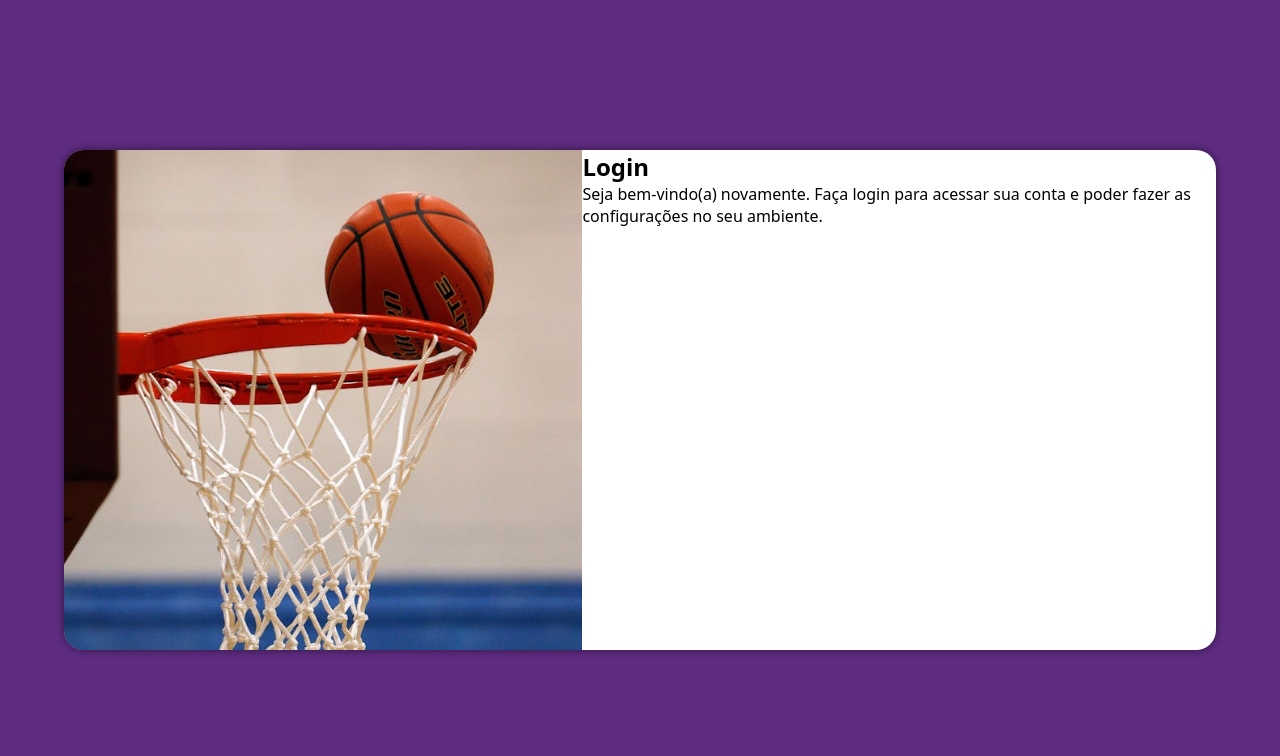
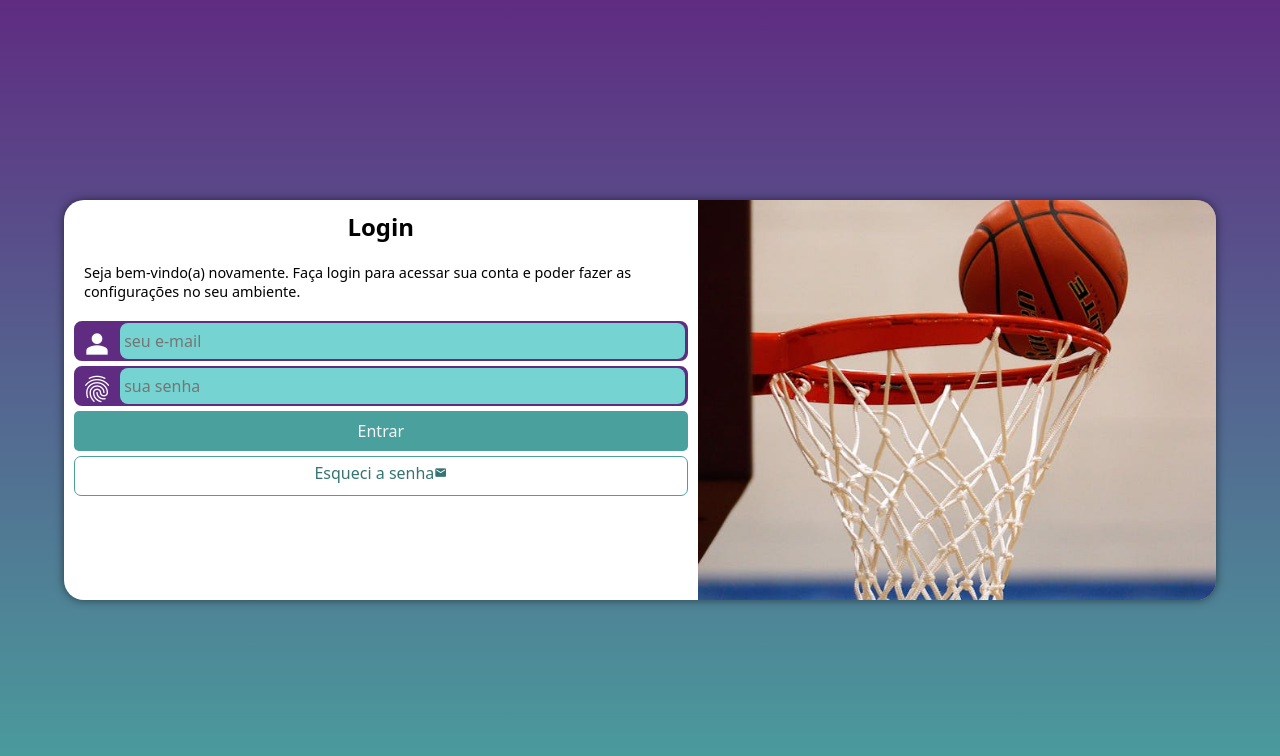
Before and after one commit to mendes2109/projeto-login, a plain HTML site: page index.html in a window 1280 px wide. Drawn offline with nearby package versions, Linux system fonts and the light colour scheme.

Commit message:
finalizando projeto

```diff
--- a/estilos/media-query.css
+++ b/estilos/media-query.css
@@ -9,36 +9,92 @@
 
 - **Large Desktop**: 1025px and above, for desktop monitors and larger laptops. */
 
-@media screen and (min-width: 481px) and (max-width: 768px) {
+@media screen and (min-width: 481px) and (max-width: 768px) /* Tablet */{
     body{
         background-image: linear-gradient(to top, #49a09d, #5f2c82);
     }
 
     section#login{
-        width: 85vw;
+        width: 80vw;
+        height: 400px;
     }
 
     section#login > div#imagem{
         float: left;
         width: 30%;
         height: 100%;
-        background-position: center center;
+    }
+
+    section#login div#formulario{
+        float: right;
+        width: 70%;
+    }
+
+    div#formulario p{
+        font-size: 1.2em;
+    }
+
+    div.campo input{
+        transform: translateY(-13px)
+    }
+}
+
+@media screen and (min-width: 769px) and (max-width: 1024px) /* Desktops pequenos */ {
+    body{
+        background-image: linear-gradient(to top, #49a09d, #5f2c82);
+    }
+
+    section#login{
+        width: 90vw;
+        height: 400px;
+    }
+
+    section#login > div#imagem{
+        float: right;
+        width: 40%;
+        height: 100%;
     }
 
     section#login > div#formulario{
-        float: right;
-        width: 70%;
+        float: left;
+        width: 60%;
+    }
+
+    div#formulario p{
+        font-size: 1.2em;
+    }
+
+    div.campo input{
+        transform: translateY(-13px);
     }
 }
 
-@media screen and (min-width: 769px) {
-    section#login{
-        width: 90vw;
+@media screen and (min-width: 1025px) /* Telas grandes */{
+body{
+        background-image: linear-gradient(to top, #49a09d, #5f2c82);
     }
 
-    section#login > div#imagem{
-        float: left;
+    main section#login{
+        width: 90%;
+        height: 400px;
+    }
+
+    section#login div#imagem{
+        float: right;
         width: 45%;
         height: 100%;
     }
+
+    section#login div#formulario{
+        float: left;
+        width: 55%;
+    }
+
+    div#formulario p{
+        margin: 20px 10px;
+    }
+
+    div.campo input{
+        transform: translateY(-13px)
+    }
 }
--- a/estilos/style.css
+++ b/estilos/style.css
@@ -7,6 +7,14 @@ Lilás: #5f2c82 */
 :root{
     --lilas: #5f2c82;
     --verde: #49a09d;
+}
+
+.material-symbols-outlined {
+  font-variation-settings:
+  'FILL' 1,
+  'wght' 400,
+  'GRAD' 0,
+  'opsz' 24
 }
 
 *{
@@ -32,7 +40,6 @@ section#login{
     position: absolute;
     top: 50%;
     left: 50%;
-    transform: translate(-50%, -50%);
     overflow: hidden;
     background-color: white;
     width: 250px;
@@ -40,6 +47,7 @@ section#login{
     border-radius: 20px;
     box-shadow: 0 0 10px rgba(0, 0, 0, 0.527);
 
+    transform: translate(-50%, -50%);
     transition: width .6s, height .6s;
     transition-timing-function: ease;
 }
@@ -54,3 +62,88 @@ section#login div#imagem{
 section#login div#formulario{
     padding: 10px;
 }
+
+div#formulario > h1{
+    text-align: center;
+    margin-bottom: 10px;
+}
+
+div#formulario > p {
+    font-size: 0.9em;
+}
+
+form div.campo{
+    background-color: var(--lilas);
+    border: 2px solid var(--lilas);
+    display: block;
+    width: 100%;
+    height: 40px;
+    border-radius: 8px;
+    margin: 5px 0;
+}
+
+div.campo label{
+    display: none;
+}
+
+div.campo span{
+    color: white;
+    font-size: 2em;
+    width: 40px;
+    padding: 5px;
+}
+
+div.campo input{
+    background-color: #75d4d1;
+    font-size: 1em;
+    width: calc(100% - 45px);
+    height: 100%;
+    border: 0;
+    border-radius: 8px;
+    padding: 4px;
+    transform: translateY(-12px);
+}
+
+div.campo input:focus-within{
+    background-color: white;
+    border: none;
+}
+
+form input[type=submit] {
+    display: block;
+    font-size: 1em;
+    width: 100%;
+    height: 40px;
+    background-color: var(--verde);
+    color: whitesmoke;
+    border: none;
+    border-radius: 5px;
+    cursor: pointer;
+}
+
+form input[type=submit]:hover{
+    background-color: #41918e;
+}
+
+form a.botao{
+    display: block;
+    text-align: center;
+    font-size: 1em;
+    width: 100%;
+    height: 40px;
+    margin-top: 5px;
+    padding-top: 5px;
+    background-color: white;
+    border: 1px solid var(--verde);
+    border-radius: 7px;
+    text-decoration: none;
+    color: #347471;
+}
+
+form a.botao:hover{
+    background-color: #6cd3cf;
+}
+
+form > a.botao > i {
+    font-size: 0.8em;
+}
--- a/index.html
+++ b/index.html
@@ -3,6 +3,7 @@
 <head>
     <meta charset="UTF-8">
     <meta name="viewport" content="width=device-width, initial-scale=1.0">
+    <link rel="stylesheet" href="https://fonts.googleapis.com/css2?family=Material+Symbols+Outlined:opsz,wght,FILL,GRAD@20..48,100..700,0..1,-50..200" />
     <link rel="stylesheet" href="estilos/style.css">
     <link rel="stylesheet" href="estilos/media-query.css">
     <title>Document</title>
@@ -13,13 +14,29 @@
             <div id="imagem">
                 <!-- Aqui fica imagem no CSS -->
             </div>
-            <div id="formulário">
+            <div id="formulario">
                 <h1>Login</h1>
                 <p>Seja bem-vindo(a) novamente. Faça login para acessar sua conta e poder fazer as configurações no seu ambiente.</p>
+
+                <form action="login.php" method="post" autocomplete="on">
+                <div class="campo">
+                    <span class="material-symbols-outlined">person</span>
+                    <input type="text" name="login" id="ilogin" placeholder="seu e-mail" autocomplete="email" required>
+                    <label for="ilogin">Login</label>
+                </div>
+
+                <div class="campo">
+                    <span class="material-symbols-outlined">fingerprint</span>
+                    <input type="password" name="senha" id="isenha" placeholder="sua senha" autocomplete="current-password" required minlength="8" maxlength="30">
+                    <label for="isenha">Senha</label>
+                </div>
+
+                <input type="submit" value="Entrar">
+                <a href="esqueci.html" class="botao">Esqueci a senha<i class="material-symbols-outlined">mail</i>
+                </a>
+            </form>
             </div>
-            <form action="login.php" method="post">
 
-            </form>
         </section>
     </main>
 </body>
```
